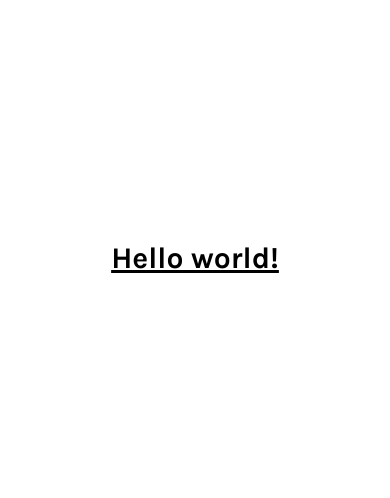
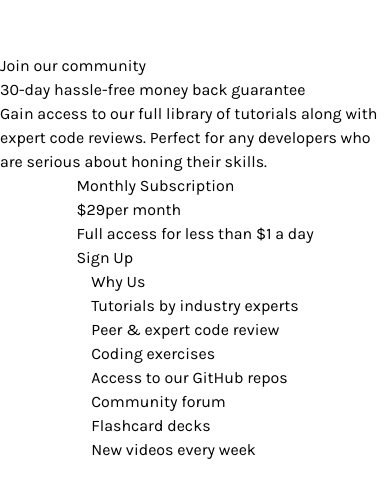
Before and after one commit to fkrunic/frontend-mentor-single-price-grid-component, a Vue app: page / in a window 390 px wide. Shown: the part 164-662 px from the top of the page. Built offline with nearby package versions, Linux system fonts and the light colour scheme.

Commit message:
basic mobile structure

```diff
--- a/src/App.vue
+++ b/src/App.vue
@@ -8,6 +8,35 @@ onMounted(() => {
 
 <template>
   <div class="flex flex-col items-center justify-center min-h-screen">
-    <p class="text-3xl font-bold underline">Hello world!</p>
+    <div class="flex flex-col items-start">
+      <p>Join our community</p>
+      <p>30-day hassle-free money back guarantee</p>
+      <p>
+        Gain access to our full library of tutorials
+        along with expert code reviews. Perfect for any
+        developers who are serious about honing their skills.
+      </p>
+    </div>
+    <div class="flex flex-col items-start">
+      <p>Monthly Subscription</p>
+      <div class="flex flex-row">
+        <p>$29</p>
+        <p>per month</p>
+      </div>
+      <p>Full access for less than $1 a day</p>
+      <p>Sign Up</p>
+    </div>
+    <div class="flex flex-col">
+      <p>Why Us</p>
+      <div class="flex flex-col">
+        <p>Tutorials by industry experts</p>
+        <p>Peer & expert code review</p>
+        <p>Coding exercises</p>
+        <p>Access to our GitHub repos</p>
+        <p>Community forum</p>
+        <p>Flashcard decks</p>
+        <p>New videos every week</p>
+      </div>
+    </div>
   </div>
 </template>
```
